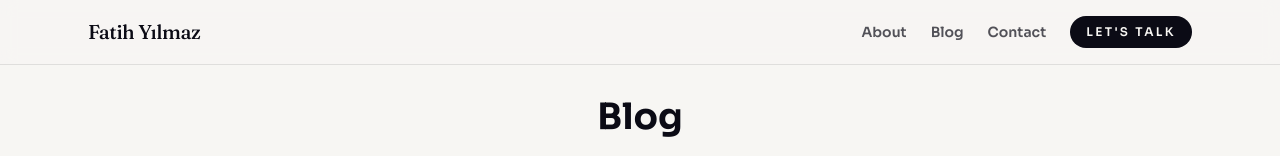
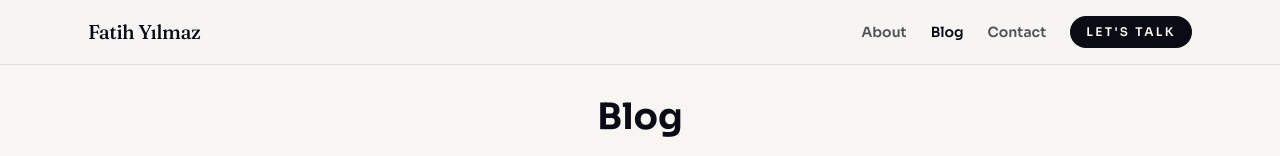
Before and after one commit to fatihyilmaz/fatihyilmaz.github.io, a Next.js app: page /blog in a window 1280 px wide. Shown: the top 156 px of the page. Built offline with nearby package versions, Linux system fonts and the light colour scheme.

Commit message:
Fix nav link routing

```diff
--- a/components/Layout.js
+++ b/components/Layout.js
@@ -1,7 +1,16 @@
 import Head from 'next/head';
 import Link from 'next/link';
+import { useRouter } from 'next/router';
 
 export default function Layout({ children, title = 'Fatih Yılmaz' }) {
+  const router = useRouter();
+  const normalizePath = (path) => path.replace(/\/+$/, '') || '/';
+  const navItems = [
+    { label: 'About', href: '/about/' },
+    { label: 'Blog', href: '/blog/' },
+    { label: 'Contact', href: '/contact/' }
+  ];
+
   return (
     <>
       <Head>
@@ -10,19 +19,37 @@ export default function Layout({ children, title = 'Fatih Yılmaz' }) {
       </Head>
       <nav className="sticky top-0 z-40 bg-frost/80 backdrop-blur border-b border-ink/10">
         <div className="max-w-6xl mx-auto px-6 py-4 flex items-center justify-between">
+          {router.pathname === '/' ? (
+            <span className="font-display text-xl tracking-tight text-ink">Fatih Yılmaz</span>
+          ) : (
             <Link href="/" className="font-display text-xl tracking-tight text-ink">
               Fatih Yılmaz
             </Link>
+          )}
           <div className="flex items-center gap-6 text-sm font-semibold text-ink/70">
-            <Link href="/about" className="hover:text-ink">About</Link>
-            <Link href="/blog" className="hover:text-ink">Blog</Link>
-            <Link href="/contact" className="hover:text-ink">Contact</Link>
+            {navItems.map((item) =>
+              normalizePath(router.pathname) === normalizePath(item.href) ? (
+                <span key={item.href} className="text-ink">
+                  {item.label}
+                </span>
+              ) : (
+                <Link key={item.href} href={item.href} className="hover:text-ink">
+                  {item.label}
+                </Link>
+              )
+            )}
+            {normalizePath(router.pathname) === '/contact' ? (
+              <span className="bg-ink/30 text-ink px-4 py-2 rounded-full text-xs uppercase tracking-[0.2em]">
+                Let&apos;s Talk
+              </span>
+            ) : (
               <Link
-              href="/contact"
+                href="/contact/"
                 className="bg-ink text-frost px-4 py-2 rounded-full text-xs uppercase tracking-[0.2em] hover:bg-dune transition"
               >
                 Let&apos;s Talk
               </Link>
+            )}
           </div>
         </div>
       </nav>
--- a/pages/index.js
+++ b/pages/index.js
@@ -1,3 +1,4 @@
+import Link from 'next/link';
 import Layout from '../components/Layout';
 
 export default function Home() {
@@ -19,18 +20,18 @@ export default function Home() {
               <span className="font-semibold text-ink"> Industrial 5G Private Network</span>.
             </p>
             <div className="flex flex-wrap gap-4 mt-8">
-              <a
-                href="/contact"
+              <Link
+                href="/contact/"
                 className="bg-ink text-frost px-6 py-3 rounded-full text-sm uppercase tracking-[0.2em] hover:bg-dune transition"
               >
                 Schedule a Call
-              </a>
-              <a
-                href="/about"
+              </Link>
+              <Link
+                href="/about/"
                 className="border border-ink/20 px-6 py-3 rounded-full text-sm uppercase tracking-[0.2em] hover:border-ink/40"
               >
                 View Resume
-              </a>
+              </Link>
             </div>
             <div className="mt-10 flex items-center gap-6 text-sm text-ink/70">
               <span className="flex items-center gap-2">
@@ -38,6 +39,7 @@ export default function Home() {
                 Senior Software Project Manager
               </span>
               <span>Industrial network solutions</span>
+              <span>Open to project management mentorship</span>
             </div>
           </div>
           <div className="relative">
@@ -98,9 +100,9 @@ export default function Home() {
             <p className="text-xs uppercase tracking-[0.3em] text-ink/50">Signature Work</p>
             <h2 className="font-display text-4xl text-ink mt-4">Software platforms for industrial networks.</h2>
           </div>
-          <a href="/about" className="text-sm uppercase tracking-[0.2em] text-ink/70 hover:text-ink">
+          <Link href="/about/" className="text-sm uppercase tracking-[0.2em] text-ink/70 hover:text-ink">
             Explore the full story →
-          </a>
+          </Link>
         </div>
         <div className="grid md:grid-cols-3 gap-6 mt-10">
           {[
@@ -153,12 +155,12 @@ export default function Home() {
             <h2 className="font-display text-3xl text-ink mt-4">Interested in working together?</h2>
             <p className="text-ink/70 mt-3">Reach out to start a conversation.</p>
           </div>
-          <a
-            href="/contact"
+          <Link
+            href="/contact/"
             className="bg-ink text-frost px-8 py-4 rounded-full text-sm uppercase tracking-[0.2em] hover:bg-dune transition"
           >
             Start a Conversation
-          </a>
+          </Link>
         </div>
       </section>
     </Layout>
```
Also changed, not shown: 1 other file (tests, documents, lock files or other folders). Lines whose indentation alone changed are shown as unchanged.
